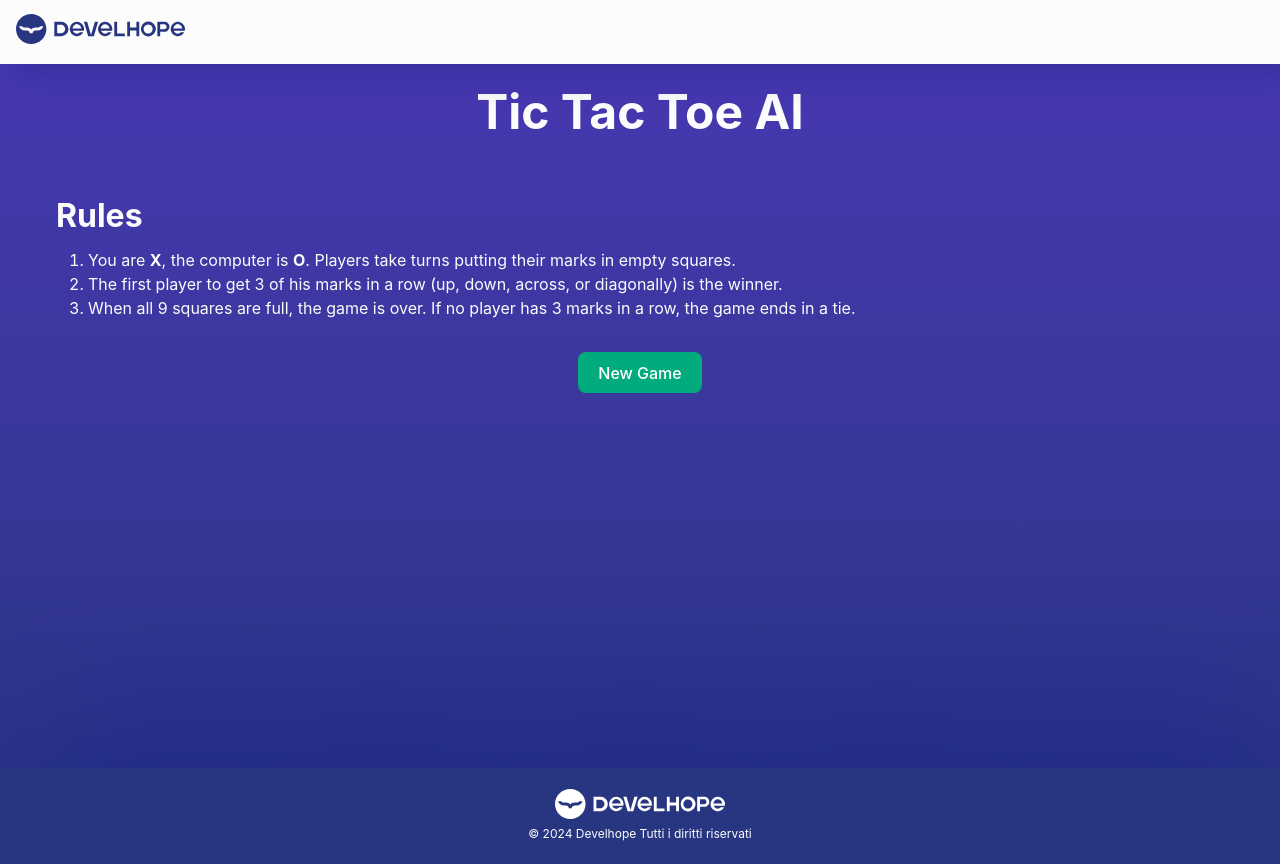
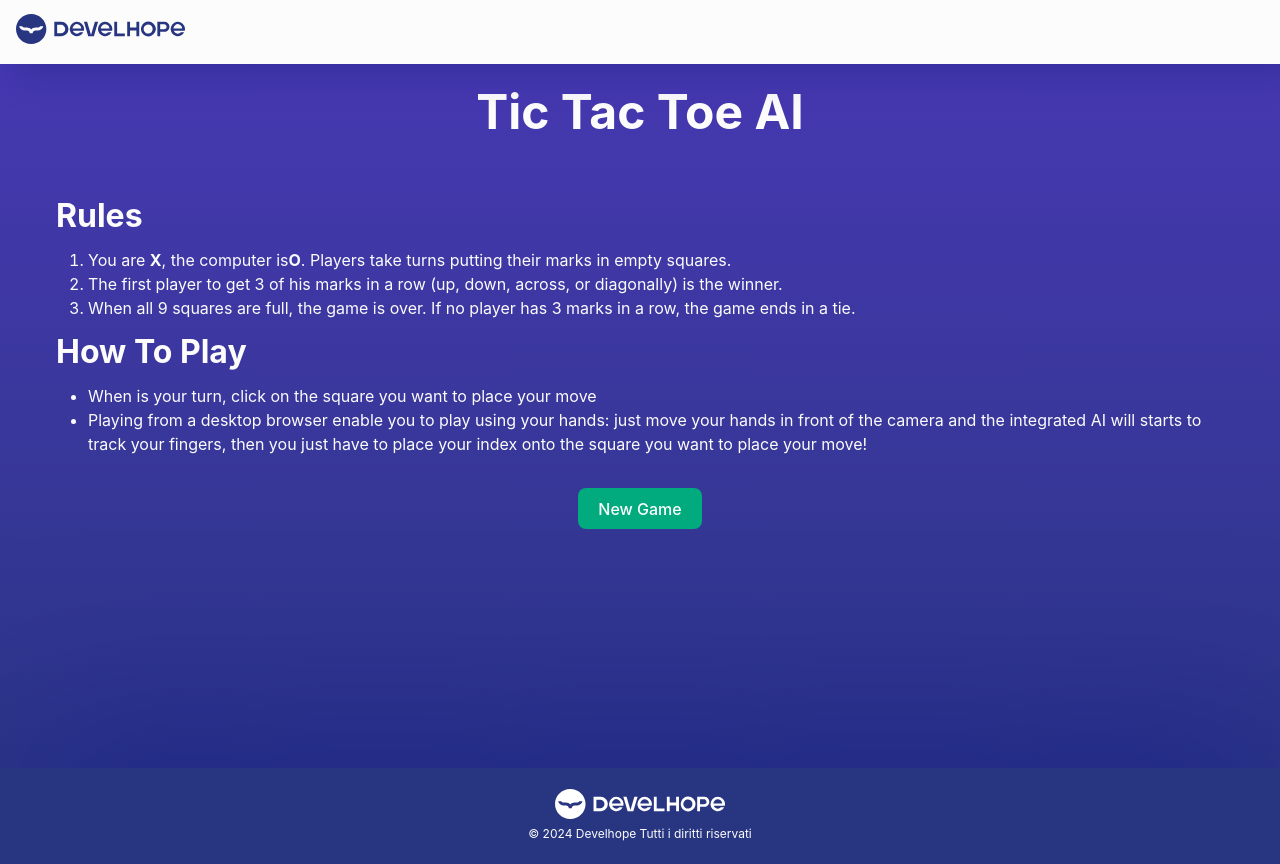
Before and after one commit to nicogheart1/code-week, a React (Create React App) app: page / in a window 1280 px wide. Built offline with nearby package versions, Linux system fonts and the light colour scheme; the HTML template or start-up script is replaced by a standard one.

Commit message:
minor fix

```diff
--- a/src/Game.jsx
+++ b/src/Game.jsx
@@ -1,4 +1,4 @@
-import { useEffect, useState } from "react";
+import { useState } from "react";
 import Board from "./components/board/board";
 import { calculateWinner } from "./utils/game";
 import WebCam from "./components/webcam/webcam";
@@ -30,14 +30,7 @@ const Game = () => {
   const winner = calculateWinner(currentSquares);
   const tie = !winner && currentMove >= 9;
 
-  useEffect(() => {
-    if (xIsNext) {
-      //retireveHands();
-    }
-  }, [xIsNext]);
-
   const handleClick = (i) => {
-    console.log("mossa", i);
     if (calculateWinner(currentSquares) || currentSquares[i]) {
       return;
     }
@@ -107,7 +100,7 @@ const Game = () => {
             <h4>Rules</h4>
             <ol>
               <li>
-                You are <span className="bold">X</span>, the computer is{" "}
+                You are <span className="bold">X</span>, the computer is
                 <span className="bold">O</span>. Players take turns putting
                 their marks in empty squares.
               </li>
@@ -120,6 +113,20 @@ const Game = () => {
                 3 marks in a row, the game ends in a tie.
               </li>
             </ol>
+            <h4>How To Play</h4>
+            <ul>
+              <li>
+                When is your turn, click on the square you want to place your
+                move
+              </li>
+              <li>
+                Playing from a desktop browser enable you to play using your
+                hands: just move your hands in front of the camera and the
+                integrated AI will starts to track your fingers, then you just
+                have to place your index onto the square you want to place your
+                move!
+              </li>
+            </ul>
           </div>
           <button onClick={newGame}>New Game</button>
         </div>
--- a/src/ai/handPoseAI.js
+++ b/src/ai/handPoseAI.js
@@ -14,13 +14,13 @@ const setHandDetector = async () => {
   return await handPoseDetection.createDetector(hands, detectorConfig);
 };
 
-function getOffset(el) {
+const getOffset = (el) => {
   const rect = el.getBoundingClientRect();
   return {
     left: rect.left + window.scrollX,
     top: rect.top + window.scrollY,
   };
-}
+};
 
 const drawhand = (predictions, ctx) => {
   let squareId;
@@ -48,7 +48,6 @@ const drawhand = (predictions, ctx) => {
             Math.abs(boardContainer.getBoundingClientRect().width - x) +
             getOffset(boardContainer).left;
           const adjustedY = Math.abs(y + getOffset(boardContainer).top);
-          //console.log("X", adjustedX, "Y", adjustedY);
           squareId = document
             .elementsFromPoint(adjustedX, adjustedY)
             .find((el) => el?.classList?.contains("square"))?.id;
```
Also changed, not shown: src/components/board/board.jsx (+0 -11 lines), src/components/square/square.jsx (+6 -2 lines).
